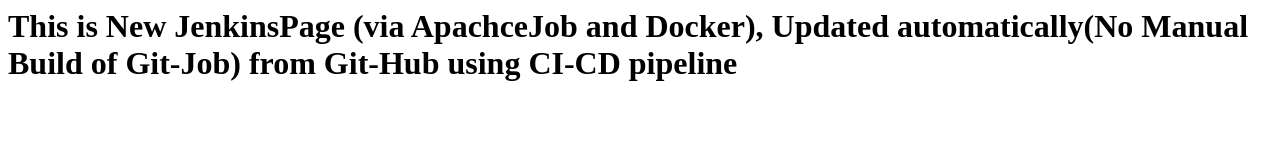
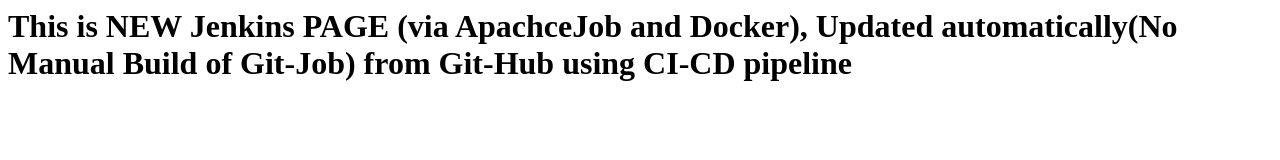
Before and after one commit to skemqos/DevOpsGitHub2, a plain HTML site: page index.html in a window 1280 px wide. Drawn offline with Linux system fonts and the light colour scheme.

Commit message:
Update index.html

```diff
--- a/index.html
+++ b/index.html
@@ -1 +1 @@
-<html><h1> This is New JenkinsPage (via ApachceJob and Docker), Updated automatically(No Manual Build of Git-Job) from Git-Hub using CI-CD pipeline </h1> </html>
+<html><h1> This is NEW Jenkins PAGE (via ApachceJob and Docker), Updated automatically(No Manual Build of Git-Job) from Git-Hub using CI-CD pipeline </h1> </html>
```
